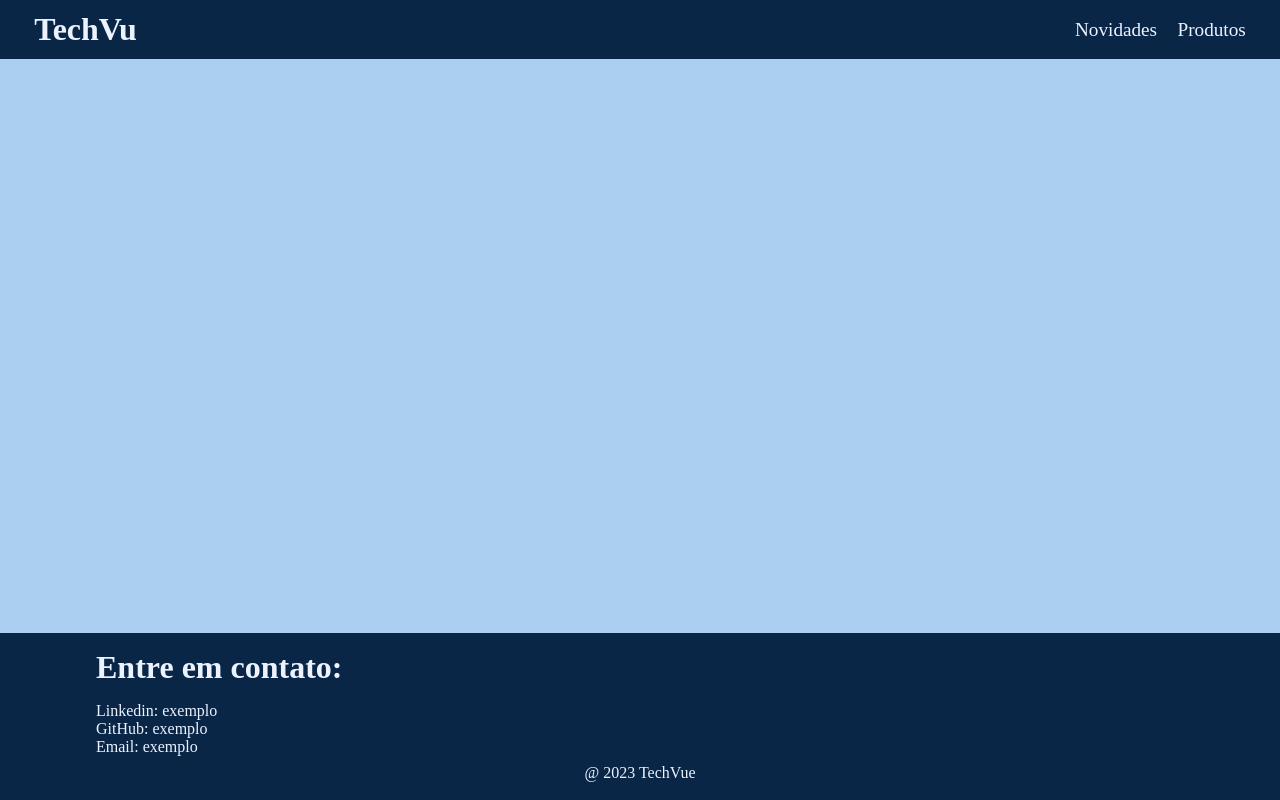
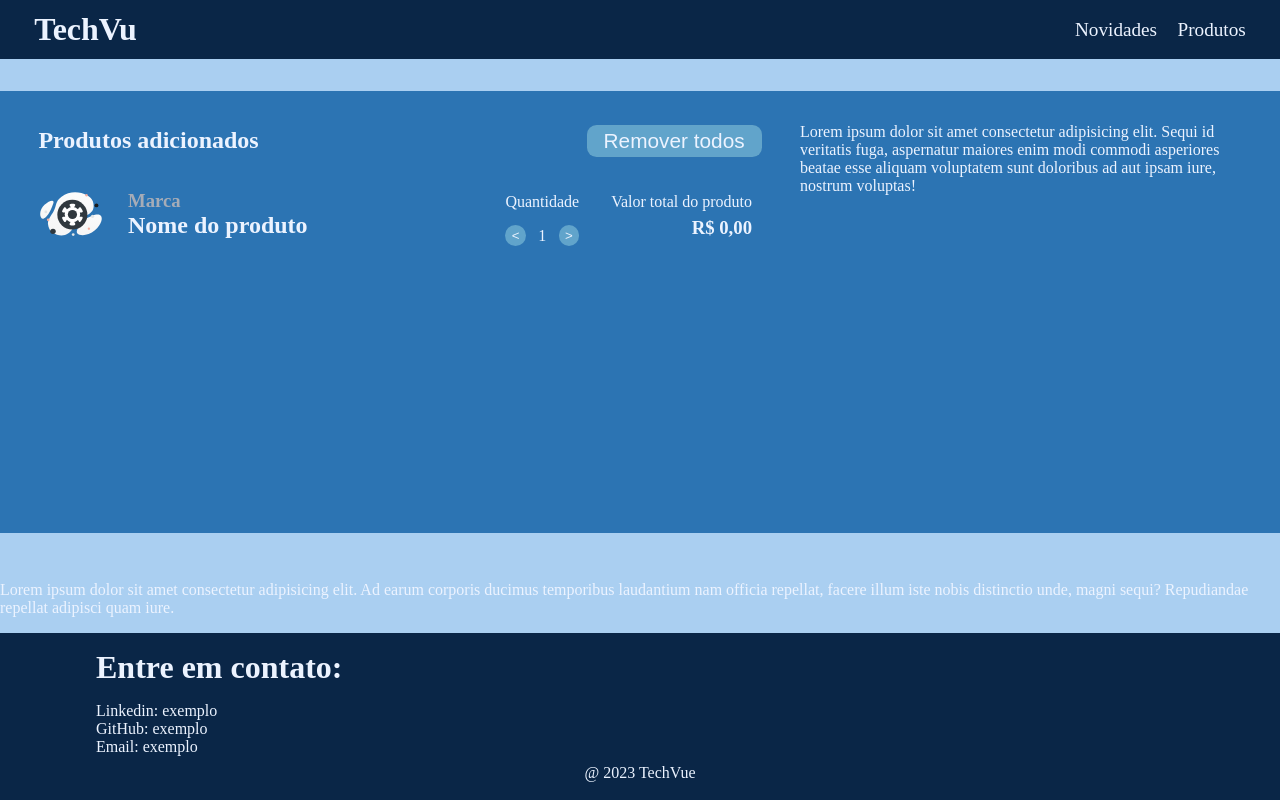
Before and after one commit to pedromallves/TechVue, a Vue app: page /cart in a window 1280 px wide. Built offline with nearby package versions, Linux system fonts and the light colour scheme.

Commit message:
starting cart view design

```diff
--- /dev/null
+++ b/src/assets/styles/cart-view.scss
@@ -0,0 +1,109 @@
+@use "variables" as *;
+@use "models" as *;
+
+main{
+    display: flex;
+}
+
+.cart{
+    margin: 2rem 0;
+    width: 60%;
+    background-color: $element-bgd;
+    .container{
+        padding: 1rem 0 1rem 2rem;
+    }
+    &-head{
+        display: flex;
+        align-items: baseline;
+        justify-content: space-between;
+        padding: 0 0.4rem;
+    }
+    .list{
+        list-style: none;
+        margin: 0;
+        padding: 0;
+        .resume{
+            display: flex;
+            align-items: baseline;
+            justify-content: space-between;
+            height: 5rem;
+            padding-bottom: 1rem;
+            .miniature{
+                width: 5rem;
+                height: 5rem;
+                object-fit: contain;
+                align-self: center;
+            }
+            .info{
+                height: 5rem;
+                display: flex;
+                flex-direction: column;
+                justify-content: center;
+                flex-grow: 1;
+                padding: 0 1rem;
+                .brand{
+                    margin: 0;
+                    color: $darkened-color;
+                }
+                .name{
+                    margin: 0;
+                    -webkit-line-clamp: 2;
+                    overflow: hidden;
+                    display: -webkit-box;
+                    -webkit-box-orient: vertical;
+                }
+            }
+            .amount{
+                padding: 0 1rem;
+                display: flex;
+                flex-direction: column;
+                align-items: center;
+                justify-content: space-between;
+                .description{
+                    margin: 0;
+                }
+                .change-amount{
+                    display: flex;
+                    align-items: center;
+                    justify-content: space-between;
+                    width: -webkit-fill-available;
+                    .amount-btn{
+                        background: $btn-bgd;
+                        border: 0;
+                        padding: 0.2rem 0.4rem;
+                        border-radius: 1rem;
+                        color: $default-color;
+                        cursor: pointer;
+                        &:hover{
+                            background: $btn-bgd-hover;
+                            box-shadow: 0 0 2px 1px $btn-bgd-hover;
+                        }
+                    }
+                }
+            }
+            .price{
+                display: flex;
+                flex-direction: column;
+                align-items: flex-end;
+                justify-content: center;
+                height: -webkit-fill-available;
+                padding: 0 1rem;
+                .text{
+                    margin: 0;
+                }
+                .current-price{
+                    margin: 0.4rem 0;
+                }
+            }
+        }
+    }
+}
+
+.payment{
+    margin: 2rem 0;
+    width: 40%;
+    background-color: $element-bgd;
+    .container{
+        padding: 1rem 2rem;
+    }
+}
--- a/src/router/index.js
+++ b/src/router/index.js
@@ -19,11 +19,11 @@ const router = createRouter({
       name: "product",
       component: () => import("../views/ProductView.vue"),
     },
-    // {
-    //   path: "/cart",
-    //   name: "cart",
-    //   component: () => import("../views/CartView.vue"),
-    // },
+    {
+      path: "/cart",
+      name: "cart",
+      component: () => import("../views/CartView.vue"),
+    },
     // {
     //   path: "/profile",
     //   name: "profile",
--- a/src/views/CartView.vue
+++ b/src/views/CartView.vue
@@ -1,9 +1,63 @@
 <template>
-  <div>
-    <h1>Carrinho</h1>
-  </div>
+  <main>
+    <section class="cart">
+      <div class="container">
+        <div class="cart-head">
+          <h2 class="title">Produtos adicionados</h2>
+          <button class="btn">Remover todos</button>
+        </div>
+        <div class="cart-products">
+          <ul class="list">
+            <li class="resume">
+              <img
+                class="miniature"
+                src="../assets/images/product/product-1.svg"
+                alt="imagem do produto"
+              />
+              <div class="info">
+                <h3 class="brand">Marca</h3>
+                <h2 class="name">Nome do produto</h2>
+              </div>
+              <div class="amount">
+                <p class="description">Quantidade</p>
+                <div class="change-amount">
+                  <button class="amount-btn">&#60;</button>
+                  <p class="current-amount">1</p>
+                  <button class="amount-btn">&#62;</button>
+                </div>
+              </div>
+              <div class="price">
+                <p class="text">Valor total do produto</p>
+                <h3 class="current-price">R$ 0,00</h3>
+              </div>
+            </li>
+          </ul>
+        </div>
+      </div>
+    </section>
+    <section class="payment">
+      <div class="container">
+        <p>
+          Lorem ipsum dolor sit amet consectetur adipisicing elit. Sequi id
+          veritatis fuga, aspernatur maiores enim modi commodi asperiores beatae
+          esse aliquam voluptatem sunt doloribus ad aut ipsam iure, nostrum
+          voluptas!
+        </p>
+      </div>
+    </section>
+  </main>
+  <article class="more">
+    <p>
+      Lorem ipsum dolor sit amet consectetur adipisicing elit. Ad earum corporis
+      ducimus temporibus laudantium nam officia repellat, facere illum iste
+      nobis distinctio unde, magni sequi? Repudiandae repellat adipisci quam
+      iure.
+    </p>
+  </article>
 </template>
 
 <script setup></script>
 
-<style lang="scss" scoped></style>
+<style lang="scss" scoped>
+@use "../assets/styles/cart-view.scss";
+</style>
```
